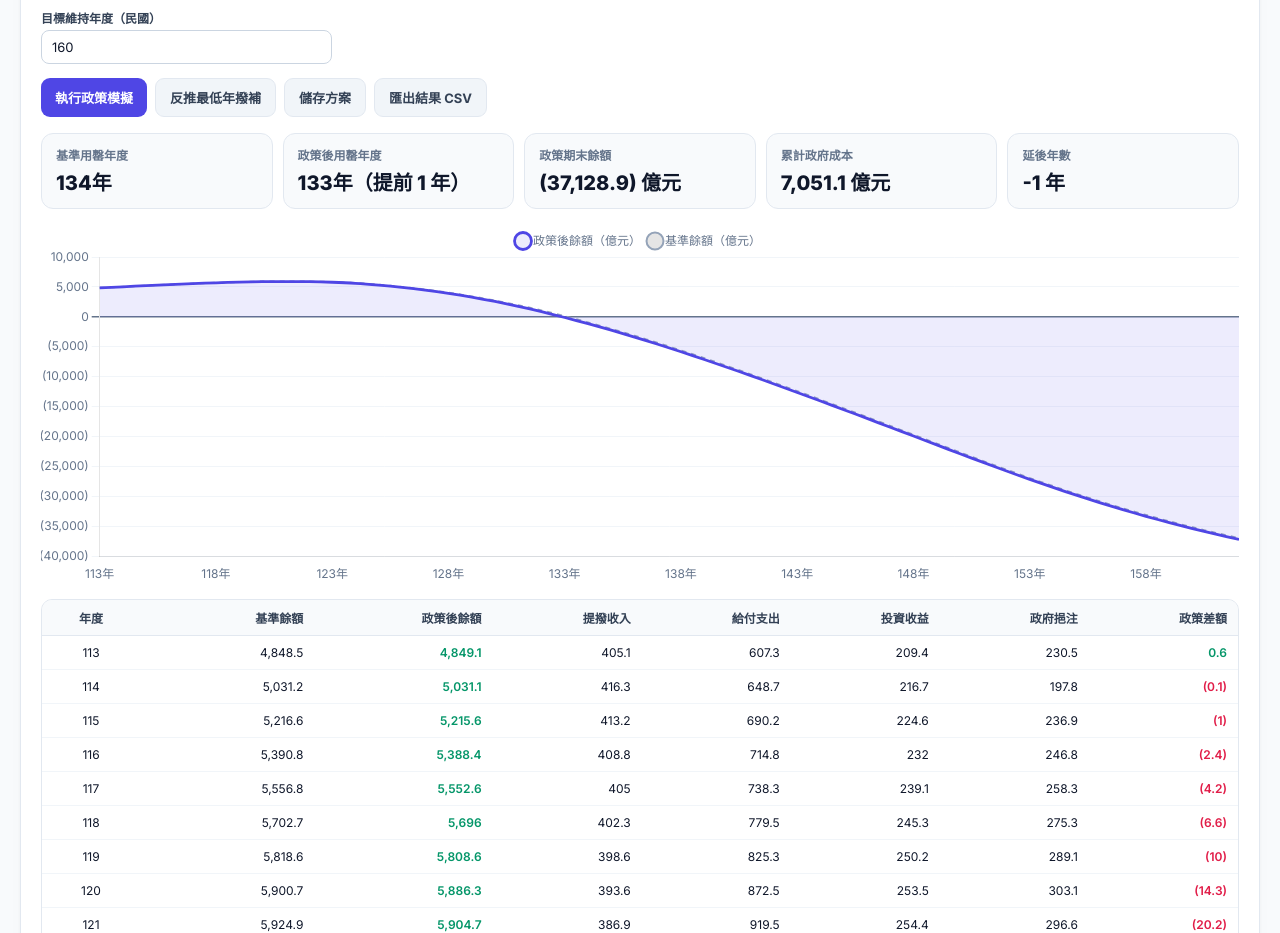
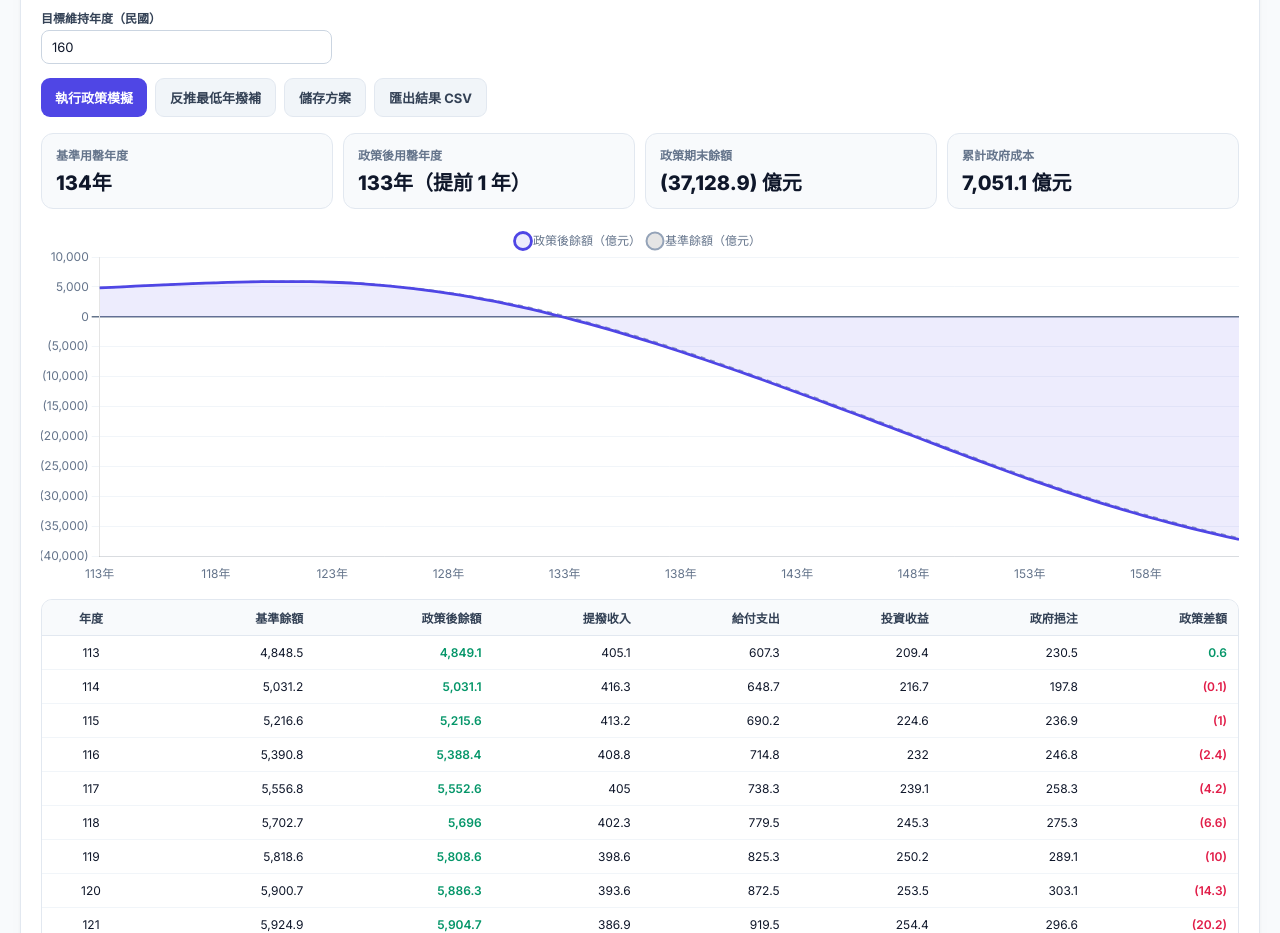
Before and after one commit to cormort/Public-Service-Pension-Fund, a plain HTML site: page index.html in a window 1280 px wide. Shown: the part 2423-3356 px from the top of the page. Drawn offline with nearby package versions, Linux system fonts and the light colour scheme.

Commit message:
chore: remove redundant 延後年數 KPI card in policy simulator

```diff
--- a/index.html
+++ b/index.html
@@ -247,6 +247,9 @@
       grid-template-columns: repeat(5, 1fr);
       gap: 10px;
     }
+    .kpis-4 {
+      grid-template-columns: repeat(4, 1fr);
+    }
     .kpi {
       background: #f8fafc;
       border: 1px solid var(--line);
@@ -773,12 +776,11 @@
         <button class="sec" type="button" onclick="exportPolicy()">匯出結果 CSV</button>
       </div>
 
-      <div class="kpis" style="margin-top:16px">
+      <div class="kpis kpis-4" style="margin-top:16px">
         <div class="kpi"><div class="l">基準用罄年度</div><div class="v" id="polBaseDep">-</div></div>
         <div class="kpi"><div class="l">政策後用罄年度</div><div class="v" id="polDep">-</div></div>
         <div class="kpi"><div class="l">政策期末餘額</div><div class="v" id="polEnd">-</div></div>
         <div class="kpi"><div class="l">累計政府成本</div><div class="v" id="polCost">-</div></div>
-        <div class="kpi"><div class="l">延後年數</div><div class="v" id="polDelay">-</div></div>
       </div>
 
       <div class="chart-tall" style="margin-top:16px"><canvas id="policyChart"></canvas></div>
@@ -2109,10 +2111,6 @@
         $('polEnd').textContent = fmt(last.ending) + ' 億元';
         $('polEnd').className = 'v ' + (last.ending < 0 ? 'neg' : 'pos');
         $('polCost').textContent = fmt(cost) + ' 億元';
-        const delayTxt = !bd
-          ? (pd ? '提前用罄' : '皆未用罄')
-          : (pd ? (pd.year - bd.year) + ' 年' : '≥ ' + (last.year - bd.year) + ' 年');
-        $('polDelay').textContent = delayTxt;
 
         $('policyBody').innerHTML = policyRows.map(x =>
           `<tr>
```
